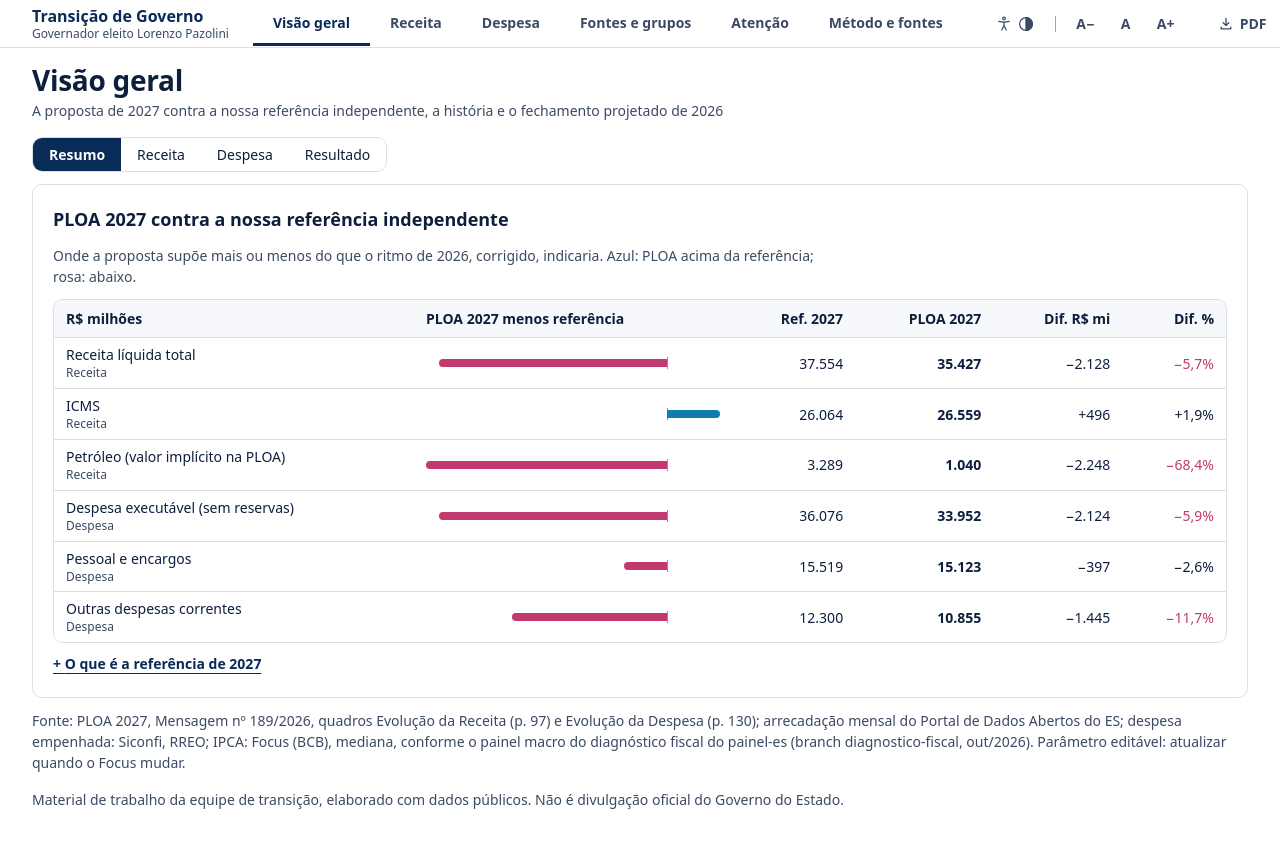
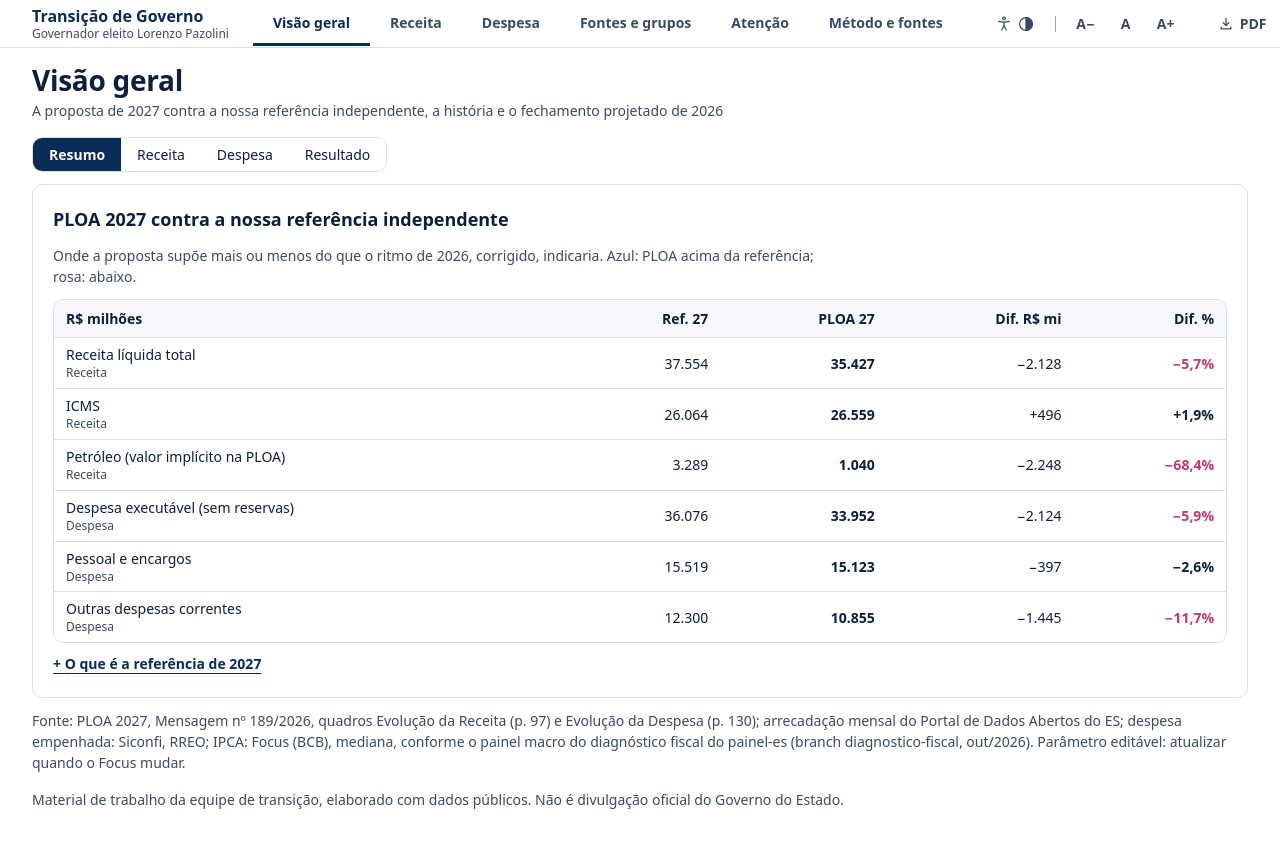
Before and after one commit to EduardoAraujoOx/Tesouro, a Next.js app: page /painel in a window 1280 px wide. Built offline with nearby package versions, Linux system fonts and the light colour scheme.

Commit message:
Painel: Resumo sem coluna de barras (redundante com a diferença em R$ e %)
Co-Authored-By: Claude Sonnet 5.5 <noreply@anthropic.com>
Claude-Session: https://claude.ai/code/session_01TNxipBk3JTw5eGhPFB87Tx

```diff
--- a/components/painel/Agregado.tsx
+++ b/components/painel/Agregado.tsx
@@ -3,7 +3,7 @@
 import { useMemo, useState, type ReactNode } from 'react'
 import { bilhoes, milhoes, numero } from '@/lib/formato'
 import type { LinhaMacro } from '@/lib/macro'
-import { Cartao, Legenda, COR, TabelaDelta, TabelaItens } from './Graficos'
+import { Cartao, Legenda, COR, TabelaItens } from './Graficos'
 import { ColunasAnuais, fmtPct, type ColunaAnual } from './GraficosMacro'
 import { Faixa } from './Faixa'
 import { Nota } from './Estrutura'
@@ -248,14 +248,13 @@ export function VisaoGeral({ receita, despesa, ipca: ipcaParams, pib, fonteIpca,
           <Cartao titulo="PLOA 2027 contra a nossa referência independente">
             <p className="max-w-3xl text-small text-ink-soft">Onde a proposta supõe mais ou menos do que o ritmo de 2026, corrigido, indicaria. Azul: PLOA acima da referência; rosa: abaixo.</p>
             <div className="mt-3">
-              <TabelaDelta itens={itensResumo} delta={(i) => i.d} rotuloBarra="R$ milhões|PLOA 2027 menos referência" legenda="PLOA 2027 contra a referência de 2027, em R$ milhões"
-                primeira={(i) => <><span className="font-medium text-ink">{i.rotulo}</span><span className="block text-label normal-case tracking-normal text-ink-soft">{i.tag}</span></>}
-                colunas={[
-                  { rotulo: 'Ref. 2027', valor: (i) => mi(i.ref) },
-                  { rotulo: 'PLOA 2027', valor: (i) => mi(i.p), forte: true },
-                  { rotulo: 'Dif. R$ mi', valor: (i) => dMi(i.d) },
-                  { rotulo: 'Dif. %', valor: (i) => <span className={corDif(i.pct)}>{fmtPct(i.pct)}</span> },
-                ]} />
+              <TabelaItens altura="livre" compacta itens={itensResumo} legenda="PLOA 2027 contra a referência de 2027, em R$ milhões" colunas={[
+                { rotulo: 'R$ milhões', valor: (i) => <><span className="font-medium text-ink">{i.rotulo}</span><span className="block text-label normal-case tracking-normal text-ink-soft">{i.tag}</span></> },
+                { rotulo: 'Ref. 27', valor: (i) => mi(i.ref) },
+                { rotulo: 'PLOA 27', valor: (i) => <span className="font-semibold">{mi(i.p)}</span> },
+                { rotulo: 'Dif. R$ mi', secundaria: true, valor: (i) => dMi(i.d) },
+                { rotulo: 'Dif. %', valor: (i) => <span className={`font-semibold ${corDif(i.pct)}`}>{fmtPct(i.pct)}</span> },
+              ]} />
             </div>
             {notaReferencia}
           </Cartao>
```
